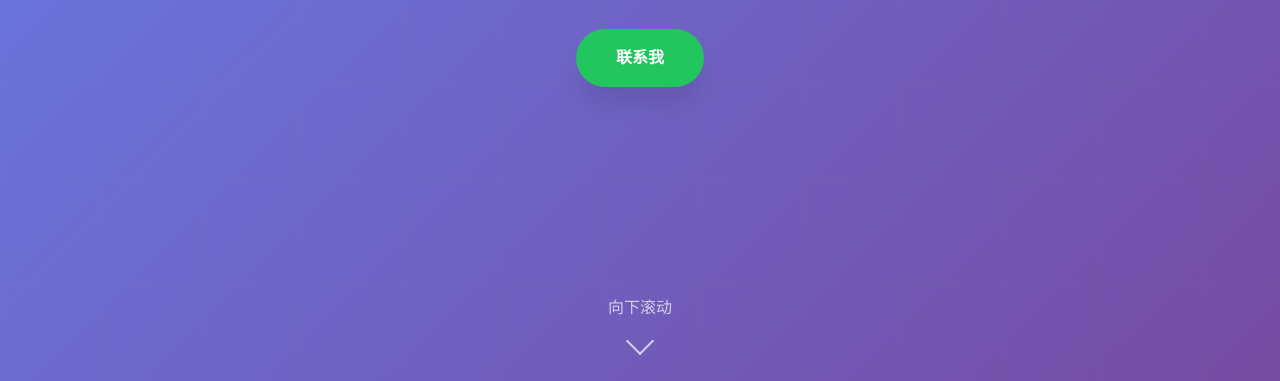
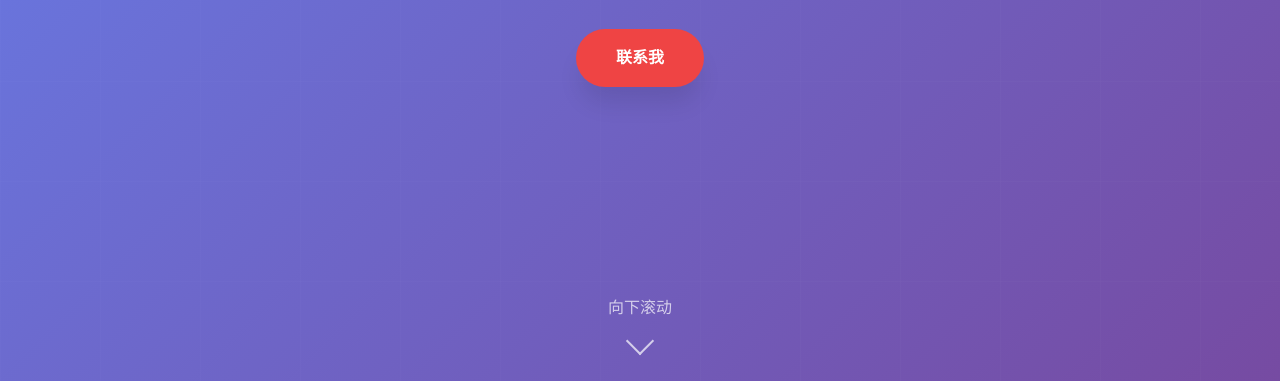
Before and after one commit to sengshao/git_demo, a plain HTML site: page index.html in a window 1280 px wide. Shown: the part 419-800 px from the top of the page. Drawn offline with Linux system fonts and the light colour scheme.

Commit message:
按钮改成红色

```diff
--- a/style.css
+++ b/style.css
@@ -156,7 +156,7 @@ body {
 .btn-primary {
     display: inline-block;
     padding: 1rem 2.5rem;
-    background: #22c55e;
+    background: #ef4444;
     color: white;
     text-decoration: none;
     border-radius: 50px;
@@ -166,7 +166,7 @@ body {
 }
 
 .btn-primary:hover {
-    background: #16a34a;
+    background: #dc2626;
     transform: translateY(-3px);
     box-shadow: 0 25px 30px -5px rgba(0, 0, 0, 0.2);
 }
```
